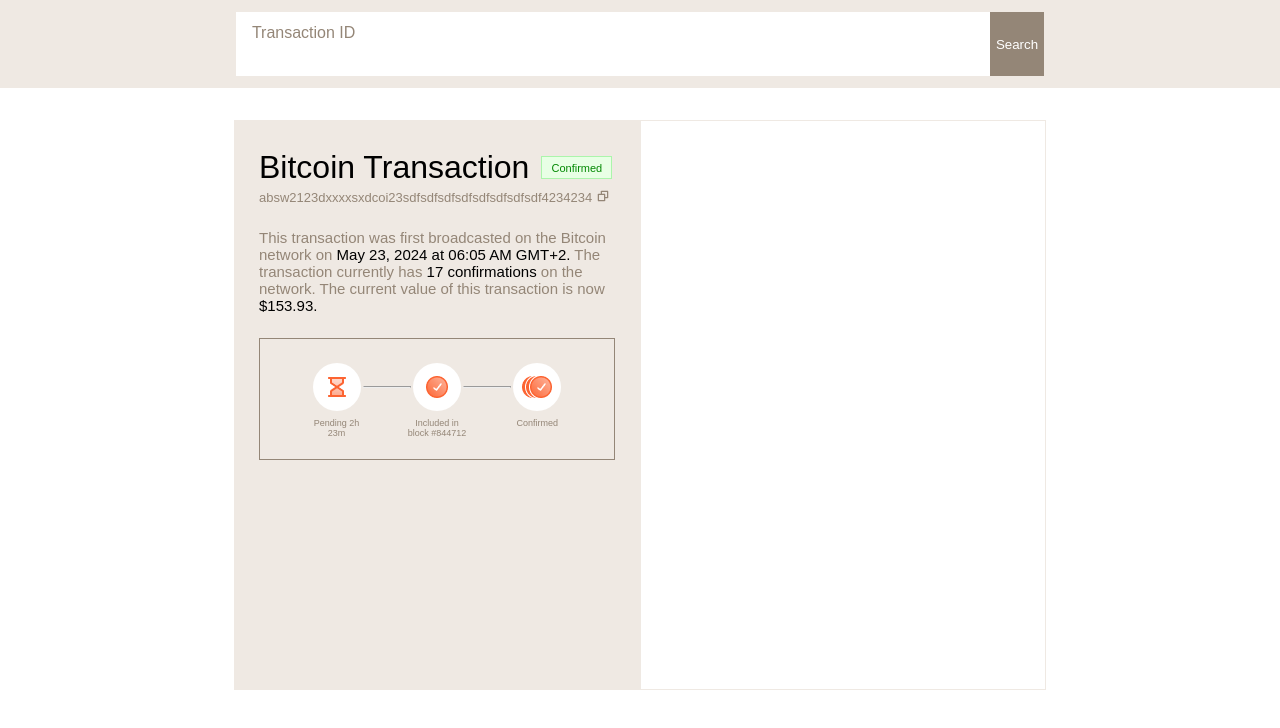
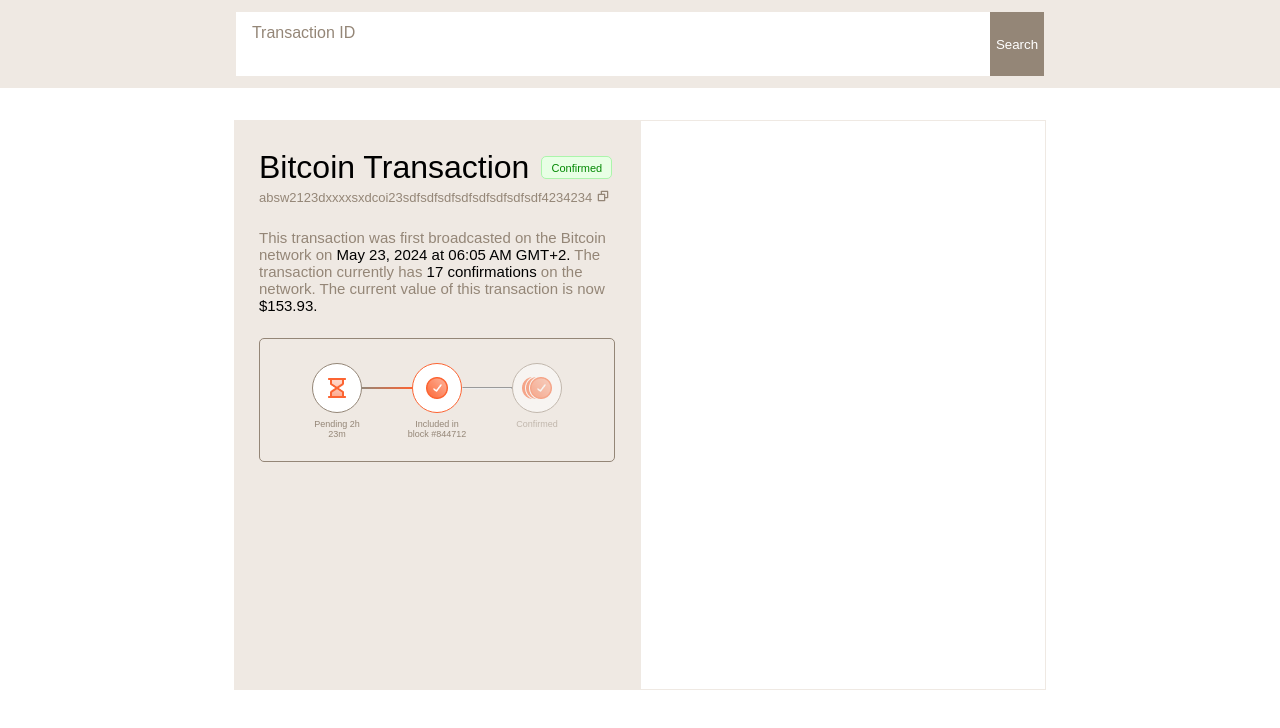
Before and after one commit to adsilvercomp/Bitcoin_Transaction, a React (Create React App) app: page / in a window 1280 px wide. Shown: the top 728 px of the page. Built offline with nearby package versions, Linux system fonts and the light colour scheme.

Commit message:
created preliminary animation for status icons

```diff
--- a/src/App.css
+++ b/src/App.css
@@ -9,6 +9,8 @@
   --space-2: 16px;
   --space-3: 24px;
   --space-4: 32px;
+  --space-5: 48px;
+  --radius-1: 5px;
   padding:0;
   margin: 0;
   font-family: sans-serif;
--- a/src/components/TransactionStatus/styles.css
+++ b/src/components/TransactionStatus/styles.css
@@ -24,6 +24,7 @@
     justify-content: center;
     align-items: center;
     margin-left: var(--space-1);
+    border-radius: var(--radius-1);
 }
 
 .transactionStatusConfirmedBox{
--- a/src/components/TransactionStatusIcons/TransactionStatusIcons.jsx
+++ b/src/components/TransactionStatusIcons/TransactionStatusIcons.jsx
@@ -6,19 +6,19 @@
 const TransactionStatusIcons = () => {
     return(
         <section className={'transactionStatusIconContainer'}>
-                <div className={'iconContainer'}>
+                <div className={'iconContainer pastStatus'}>
                     <img src={pendingIcon}/>
                     <h5 className='transactionIconStatus'>Pending 2h 23m</h5>
                 </div>
-                <hr className={'iconLine'}/>
-                <div className={'iconContainer'}>
-                        <img src={inBlockIcon}/>
-                        <h5 className='transactionIconStatus'>Included in block #844712</h5>
+                <hr className={'iconLine lineBeforeCurrent'}/>
+                <div className={'iconContainer currentStatus'}>
+                    <img src={inBlockIcon}/>
+                    <h5 className='transactionIconStatus'>Included in block #844712</h5>
                 </div>
                 <hr className={'iconLine'}/>
-                <div className={'iconContainer'}>
-                        <img src={confirmedIcon}/>
-                        <h5 className='transactionIconStatus'>Confirmed</h5>
+                <div className={'iconContainer futureStatus'}>
+                    <img src={confirmedIcon}/>
+                    <h5 className='transactionIconStatus'>Confirmed</h5>
                 </div>
         </section>
     )
--- a/src/components/TransactionStatusIcons/styles.css
+++ b/src/components/TransactionStatusIcons/styles.css
@@ -4,8 +4,9 @@
     padding-left: 40px;
     padding-right: 40px;
     padding-top: var(--space-3);
-    padding-bottom: 48px;
+    padding-bottom: var(--space-5);
     justify-content: space-around;
+    border-radius: var(--radius-1);
 }
 
 .transactionStatusIconTextContainer{
@@ -51,3 +52,42 @@
     width: 60px;
     top: 55px;
 }
+
+.currentStatus{
+    border: var(--orange) solid 1px;
+    animation: borderAnimation 2s ease-in-out;
+}
+
+.pastStatus{
+    border: var(--dark-beige) 1px solid;
+}
+
+.futureStatus{
+    opacity: 50%;
+    border: var(--dark-beige) 1px solid;
+}
+
+.lineBeforeCurrent {
+    border-image: linear-gradient(var(--orange), var(--dark-beige)) 1;
+    animation: gradientAnimation 1s ease-in-out; /* Adjust duration and easing as needed */
+}
+
+/* animate horizontal rule */
+@keyframes gradientAnimation {
+    0% {
+      border-image: linear-gradient(var(--dark-beige), var(--orange)) 1;
+    }
+    100% {
+      border-image: linear-gradient(var(--orange), var(--dark-beige)) 1;
+    }
+  }
+
+/* animate icon border */
+@keyframes borderAnimation {
+    0% {
+      border: var(--dark-beige) solid 1px;
+    }
+    100% {
+        border: var(--orange) solid 1px;
+    }
+}
```
